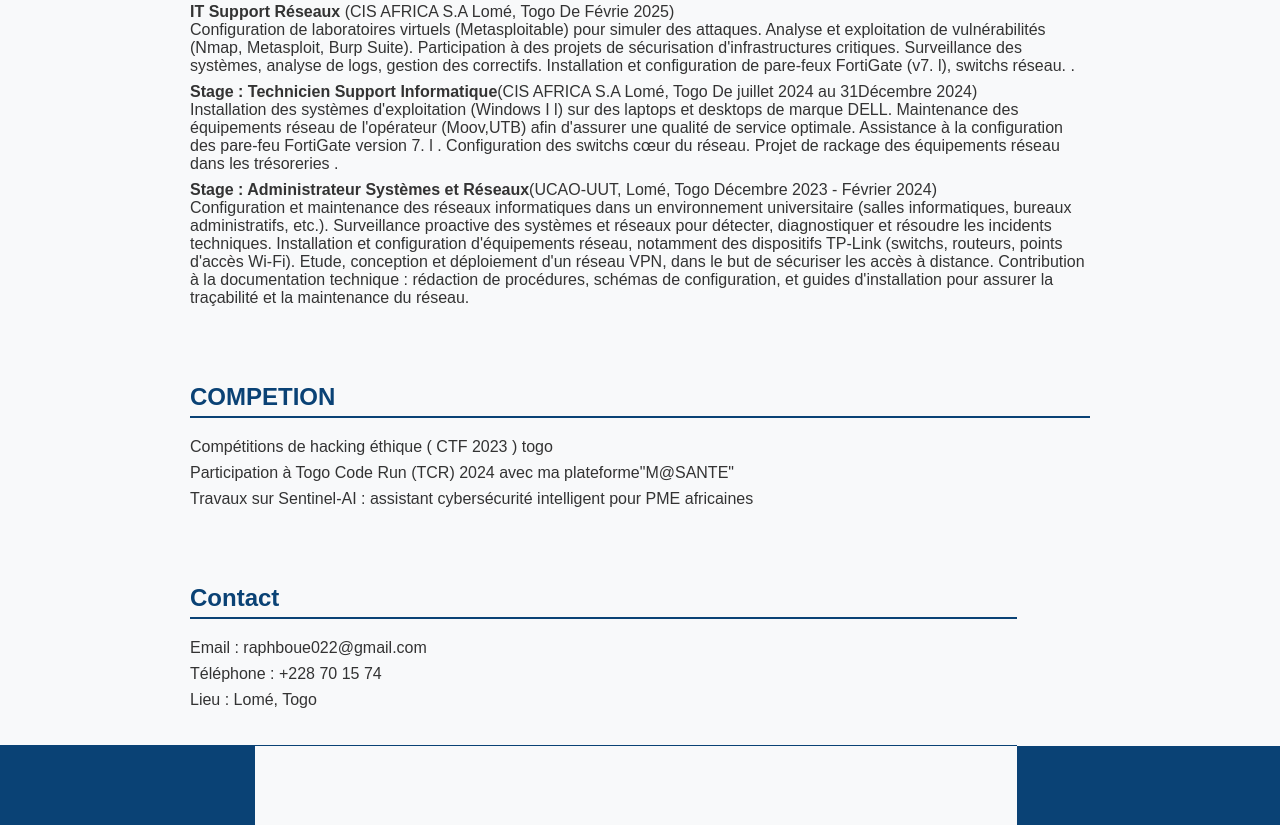
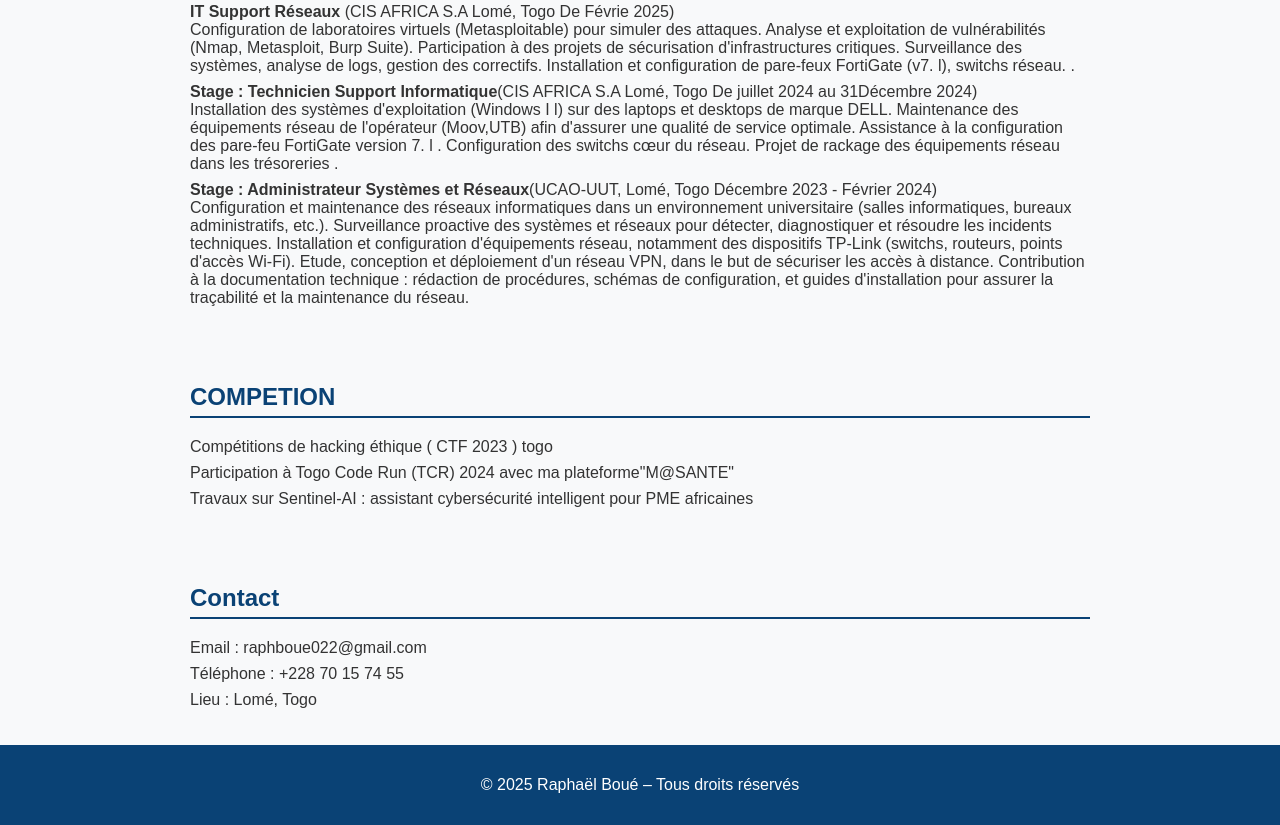
Before and after one commit to BOUEHodabaloRaphael/portfolio, a plain HTML site: page index.html in a window 1280 px wide. Shown: the part 779-1604 px from the top of the page. Drawn offline with Linux system fonts and the light colour scheme.

Commit message:
Update index.html

```diff
--- a/index.html
+++ b/index.html
@@ -112,7 +112,7 @@
     <h2>Contact</h2>
     <ul>
       <li>Email : raphboue022@gmail.com</li>
-      <li>Téléphone : +228 70 15 74</li>
+      <li>Téléphone : +228 70 15 74 55</li>
       <li>Lieu : Lomé, Togo</li>
     </ul>
   </section>
```
